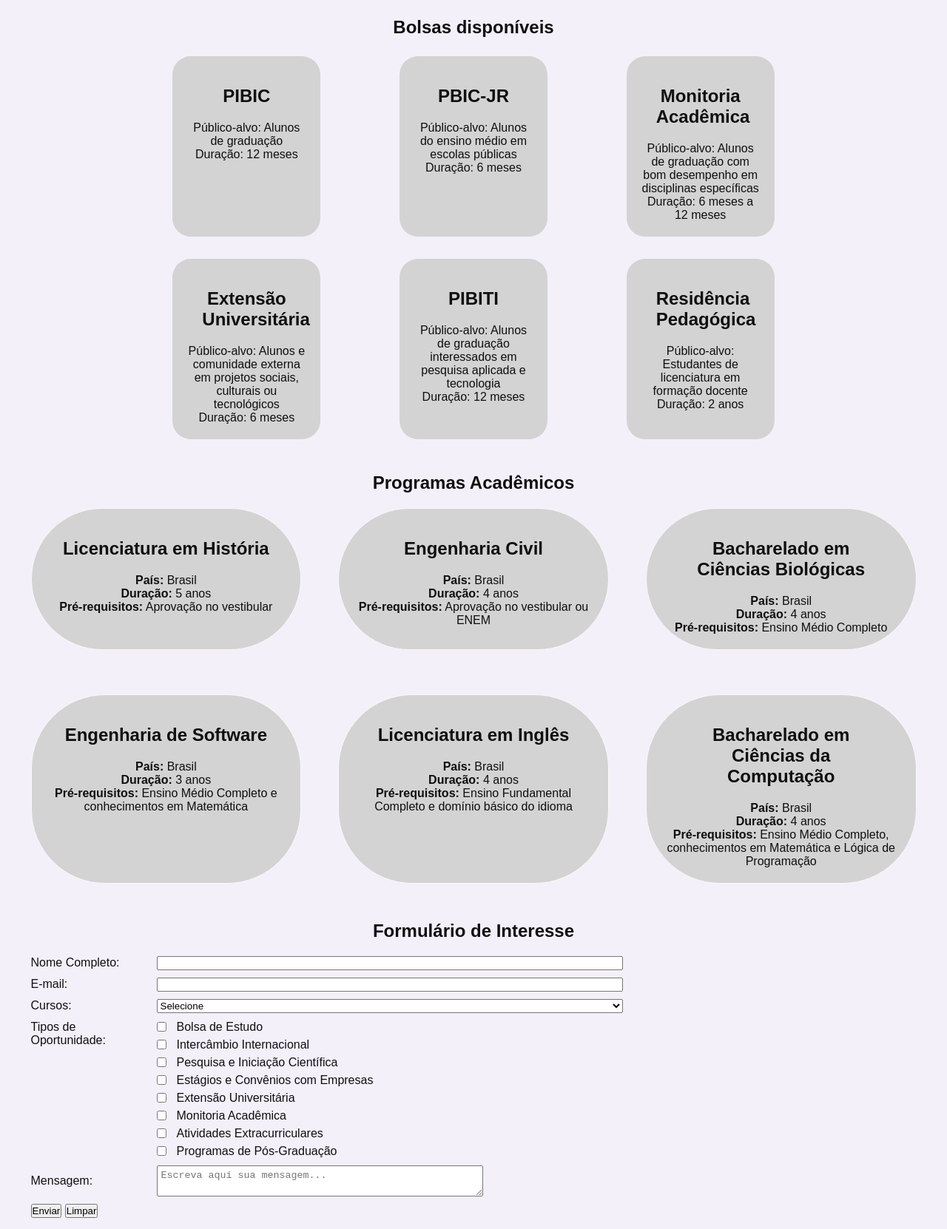
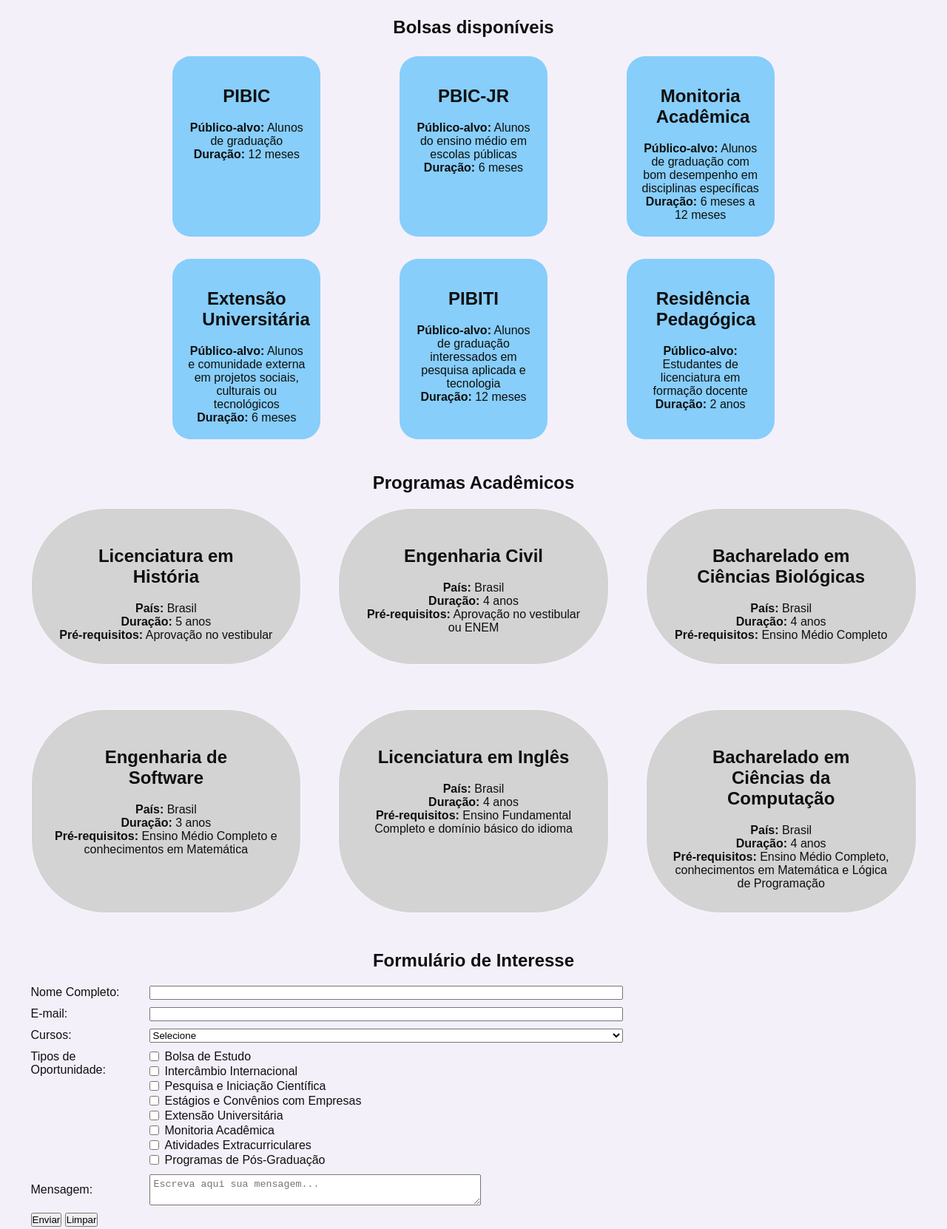
Before and after one commit to filipesec/portal-oportunidades-academicas, a plain HTML site: page index.html in a window 1280 px wide. Shown: the part 925-2587 px from the top of the page at 74% size. Drawn offline with Linux system fonts and the light colour scheme.

Commit message:
Revisão de código (Estado Final do Projeto)

```diff
--- a/index.html
+++ b/index.html
@@ -57,38 +57,38 @@
 
             <div class="bolsas">
                 <h2>PIBIC</h2>
-                <P>Público-alvo: Alunos de graduação</P>
-                <p>Duração: 12 meses</p>
+                <P><b>Público-alvo:</b> Alunos de graduação</P>
+                <p><b>Duração:</b> 12 meses</p>
             </div>
 
             <div class="bolsas">
                 <h2>PBIC-JR</h2>
-                <p>Público-alvo: Alunos do ensino médio em escolas públicas</p>
-                <p>Duração: 6 meses</p>
+                <p><b>Público-alvo:</b> Alunos do ensino médio em escolas públicas</p>
+                <p><b>Duração:</b> 6 meses</p>
             </div>
 
             <div class="bolsas">
                 <h2>Monitoria Acadêmica</h2>
-                <p>Público-alvo: Alunos de graduação com bom desempenho em disciplinas específicas</p>
-                <p>Duração: 6 meses a 12 meses</p>
+                <p><b>Público-alvo:</b> Alunos de graduação com bom desempenho em disciplinas específicas</p>
+                <p><b>Duração:</b> 6 meses a 12 meses</p>
             </div>
 
             <div class="bolsas">
                 <h2>Extensão Universitária</h2>
-                <p>Público-alvo: Alunos e comunidade externa em projetos sociais, culturais ou tecnológicos</p>
-                <p>Duração: 6 meses</p>
+                <p><b>Público-alvo:</b> Alunos e comunidade externa em projetos sociais, culturais ou tecnológicos</p>
+                <p><b>Duração:</b> 6 meses</p>
             </div>
 
             <div class="bolsas">
                 <h2>PIBITI</h2>
-                <p>Público-alvo: Alunos de graduação interessados em pesquisa aplicada e tecnologia</p>
-                <p>Duração: 12 meses</p>
+                <p><b>Público-alvo:</b> Alunos de graduação interessados em pesquisa aplicada e tecnologia</p>
+                <p><b>Duração:</b> 12 meses</p>
             </div>
 
             <div class="bolsas">
                 <h2>Residência Pedagógica</h2>
-                <p>Público-alvo: Estudantes de licenciatura em formação docente</p>
-                <p>Duração: 2 anos</p>
+                <p><b>Público-alvo:</b> Estudantes de licenciatura em formação docente</p>
+                <p><b>Duração:</b> 2 anos</p>
             </div>
             </div>
         </section>
@@ -150,7 +150,7 @@
         <section id="form" class="container">
 
             <h2>Formulário de Interesse</h2>
-            <form class="form" action="https://formsubmit.co/lhmarques335@gmail.com" method="post">
+            <form class="form" action="#" method="get">
 
                 <label for="nome">Nome Completo:</label>
                 <input type="text" id="nome" name="nome" required>
@@ -169,7 +169,7 @@
                 <option value="Bacharelado-em-Ciências-da-Computação">Bacharelado em Ciências da Computação</option>
                 </select>
 
-                <label class="tipo" for="tipo-oportunidade">Tipos de Oportunidade:</label>
+                <label class="tipo">Tipos de Oportunidade:</label>
                 <div id="tipo-oportunidade" class="group-checkbox">
                 <label><input type="checkbox" name="right" value="Bolsa-de-estudo"> Bolsa de Estudo</label>
                 <label><input type="checkbox" name="right" value="Intercâmbio-Internacional"> Intercâmbio Internacional</label>
@@ -182,7 +182,7 @@
                 </div>
 
                 <label for="mensagem">Mensagem:</label>
-                <textarea type="textarea" id="mensagem" name="mensagem" placeholder="Escreva aqui sua mensagem..."></textarea>
+                <textarea id="mensagem" name="mensagem" placeholder="Escreva aqui sua mensagem..."></textarea>
 
                 <div class="botao">
                 <button type="submit">Enviar</button>
--- a/style.css
+++ b/style.css
@@ -72,7 +72,7 @@ header nav a{
 
 }
 
-@media(min-width: 480px){
+@media(min-width: 768px){
     header .container{
         flex-direction: row;
     }
@@ -119,7 +119,7 @@ figcaption{
 }
 
 .bolsas{
-    background-color:#d3d3d3;
+    background-color: #87CEFA;
     border-radius: 25px;
     padding: 20PX;
     width: 200px;
@@ -149,7 +149,7 @@ figcaption{
     background-color: #d3d3d3;
     border: 1px solid #faf8f8;
     border-radius: 100px;
-    padding: 20px;
+    padding: 30px;
     width: 280px;
     flex-grow: 1;
     margin-bottom: 10px;
@@ -177,9 +177,9 @@ figcaption{
 .form {
     display: grid;
     grid-template-columns: 150px 1fr;
-    gap: 10px 20px;
+    gap: 10px;
     max-width: 800px;
-    margin-left: 0 auto;
+    margin-left: 0;
 }
 
 .form label {
@@ -216,13 +216,30 @@ figcaption{
     grid-column: 2;
     display: flex;
     flex-direction: column;
-    gap: 6px;
+    gap: 2px;
     align-items: self-start;
 }
 .group-checkbox label {
     display: flex;
     align-items: center;
-    gap: 8px;
+    gap: 2px;
+}
+
+@media (max-width: 768px) {
+    .form {
+        grid-template-columns: 1fr;
+    }
+
+    .form label {
+        margin-top: 5px;
+    }
+
+    .form textarea,
+    .form select,
+    .form input[type="text"],
+    .form input[type="email"] {
+        width: 100%;
+    }
 }
 
 .footer {
@@ -260,20 +277,3 @@ figcaption{
     color: #6154bb;
     transform: scale(1.2);
 }
-
-@media (max-width: 600px) {
-    .form {
-        grid-template-columns: 1fr;
-    }
-
-    .form label {
-        margin-top: 10px;
-    }
-
-    .form textarea,
-    .form select,
-    .form input[type="text"],
-    .form input[type="email"] {
-        width: 100%;
-    }
-}
```
